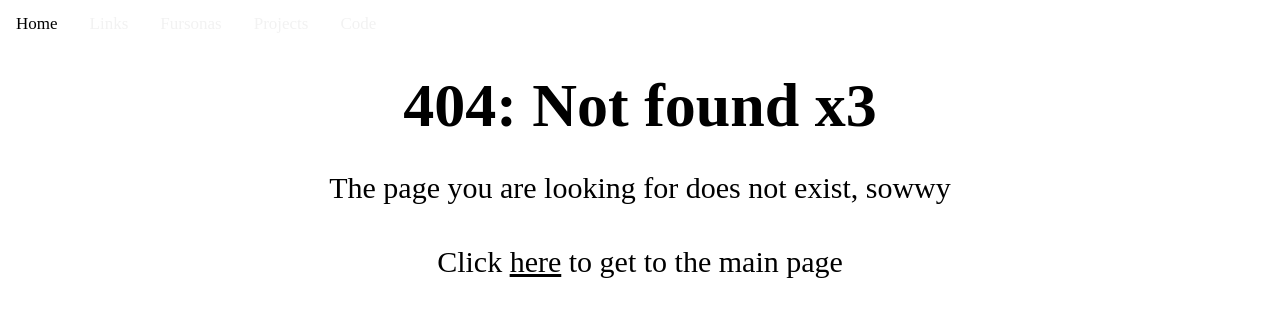
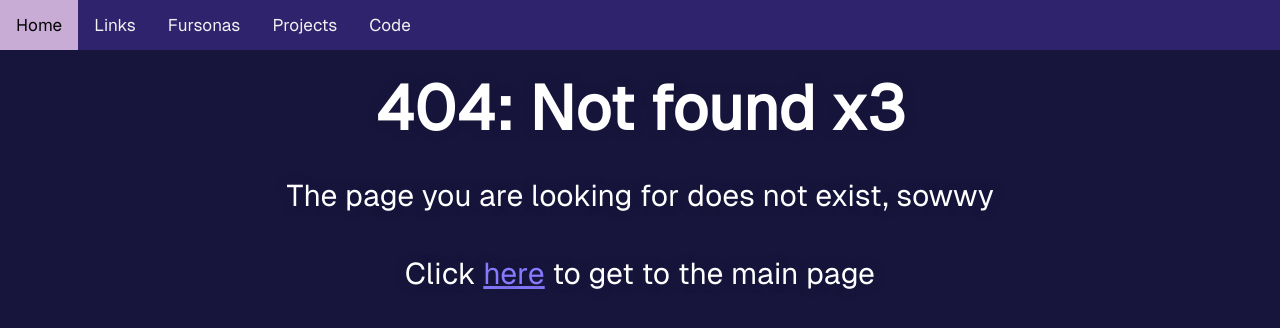
Before and after one commit to OliverBleen/oliverbleen.net, a PHP site: page /404.php in a window 1280 px wide. Shown: the top 328 px of the page. Run offline with PHP 8.4, Linux system fonts and the light colour scheme.

Commit message:
Fix 404 page

```diff
--- a/404.php
+++ b/404.php
@@ -32,7 +32,7 @@
 <html>
   <head>
     <meta name="viewport" charset="utf-8" content="width=device-width, initial-scale=1.0">
-    <link rel="stylesheet" type="text/css" href="/styles/colors.css">
+    <link rel="stylesheet" type="text/css" href="/styles/variables.css">
     <link rel="stylesheet" type="text/css" href="/styles/style.css">
     <link rel="stylesheet" type="text/css" href="/styles/topnav.css">
     <link rel="stylesheet" type="text/css" href="/styles/links.css">
--- a/index.php
+++ b/index.php
@@ -71,7 +71,7 @@
 
     <!-- Footer -->
     <div class="footer">
-      <p>Website v1.6.0</p>
+      <p>Website v1.6.1</p>
     </div>
 
 
```
Also changed, not shown: .htaccess.
